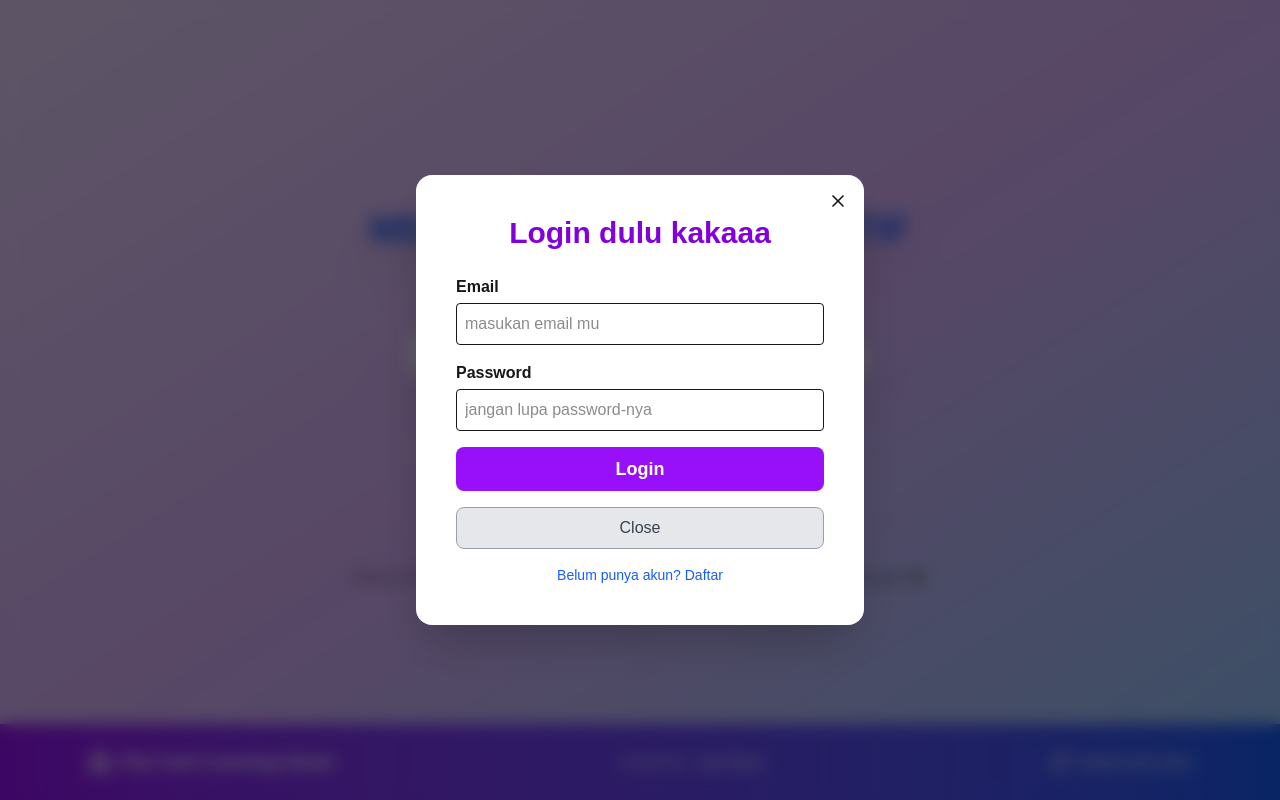
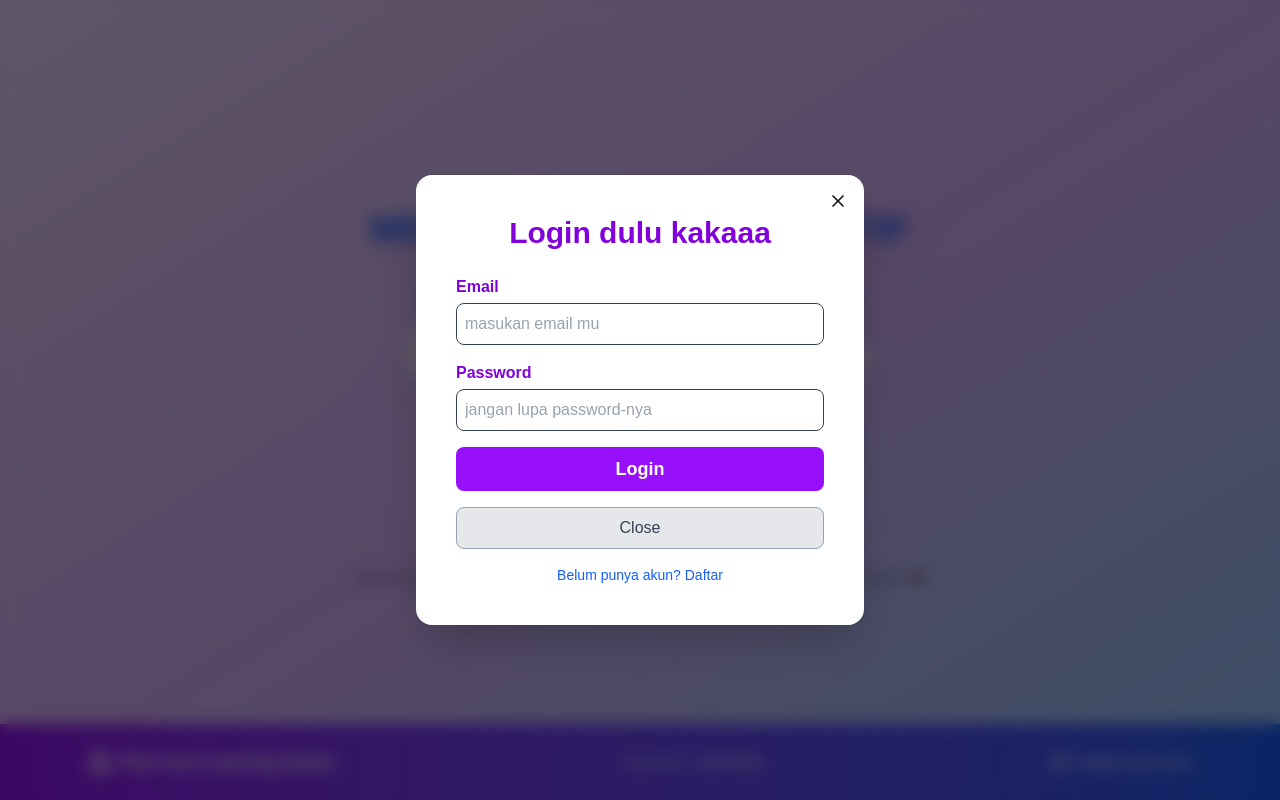
Before and after one commit to donyputraperkasa/flip-card-fe, a Next.js app: page / in a window 1280 px wide. Both pictures are taken after a click on the button "Login". Built offline with nearby package versions, Linux system fonts and the light colour scheme; no server answers.

Commit message:
bug color login + register

```diff
--- a/app/game/page.tsx
+++ b/app/game/page.tsx
@@ -147,8 +147,7 @@ useEffect(() => {
                                         flex flex-col
                                         transition-all duration-700
                                         ${isOpen ? 'opacity-100' : 'opacity-0'}
-                                    "
-                                >
+                                    ">
                                     <p className="text-2xl font-bold mb-3">
                                         Soal:
                                     </p>
@@ -170,7 +169,6 @@ useEffect(() => {
                                                 alt="gambar soal"
                                             />
                                         )}
-
 
                                         {isAnswerShown && (
                                             <p className="mt-5 text-yellow-300 text-2xl sm:text-3xl font-extrabold break-words drop-shadow-md tracking-wide">
--- a/component/LoginPage.tsx
+++ b/component/LoginPage.tsx
@@ -49,26 +49,26 @@ export default function LoginPage({ onSuccess, onClose, onSwitchToRegister }: {
                 </h2>
 
                     {error && <p className="text-red-500 text-left">{error}</p>}
-                    <label className="block mb-1 font-semibold text-left">Email</label>
+                    <label className="block mb-1 font-semibold text-left text-purple-700">Email</label>
                     <input
                         type="email"
                         placeholder="masukan email mu"
-                        className="border w-full p-2 rounded"
+                        className="w-full border border-gray-700 rounded-lg p-2 focus:outline-purple-500 placeholder:text-gray-400"
                         onChange={(e) => setEmail(e.target.value)}
                     />
 
-                    <label className="block mb-1 font-semibold text-left">Password</label>
+                    <label className="block mb-1 font-semibold text-left text-purple-700">Password</label>
                     <input
                         type="password"
                         placeholder="jangan lupa password-nya"
-                        className="border w-full p-2 rounded"
+                        className="w-full border border-gray-700 rounded-lg p-2 focus:outline-purple-500 placeholder:text-gray-400"
                         onChange={(e) => setPassword(e.target.value)}
                     />
 
                     <button
                         type="submit"
                         disabled={loading}
-                        className="w-full bg-purple-600 hover:bg-purple-700 text-white py-2 rounded-lg text-lg font-semibold transitio"
+                        className="w-full bg-purple-600 hover:bg-purple-700 text-white py-2 rounded-lg text-lg font-semibold transition disabled:bg-gray-400 disabled:cursor-not-allowed"
                     >
                         {loading ? "Loading..." : "Login"}
                     </button>
--- a/component/RegisterPage.tsx
+++ b/component/RegisterPage.tsx
@@ -76,7 +76,7 @@ export default function RegisterPage({ onSuccess, onClose, onSwitchToLogin }: {
 
                 <form onSubmit={handleSubmit} className="space-y-4">
                 <div>
-                    <label className="block mb-1 font-semibold text-left">Email</label>
+                    <label className="block mb-1 font-semibold text-left text-purple-700">Email</label>
                     <input
                     type="email"
                     name="email"
@@ -84,12 +84,12 @@ export default function RegisterPage({ onSuccess, onClose, onSwitchToLogin }: {
                     value={form.email}
                     onChange={handleChange}
                     required
-                    className="w-full border rounded-lg p-2 focus:outline-purple-500"
+                    className="w-full border border-gray-700 rounded-lg p-2 focus:outline-purple-500 placeholder:text-gray-400"
                     />
                 </div>
 
                 <div>
-                    <label className="block mb-1 font-semibold text-left">Password</label>
+                    <label className="block mb-1 font-semibold text-left text-purple-700">Password</label>
                     <input
                     type="password"
                     name="password"
@@ -97,12 +97,12 @@ export default function RegisterPage({ onSuccess, onClose, onSwitchToLogin }: {
                     value={form.password}
                     onChange={handleChange}
                     required
-                    className="w-full border rounded-lg p-2 focus:outline-purple-500"
+                    className="w-full border border-gray-700 rounded-lg p-2 focus:outline-purple-500 placeholder:text-gray-400"
                     />
                 </div>
 
                 <div>
-                    <label className="block mb-1 font-semibold text-left">Konfirmasi Password</label>
+                    <label className="block mb-1 font-semibold text-left text-purple-700">Konfirmasi Password</label>
                     <input
                     type="password"
                     name="confirmPassword"
@@ -110,7 +110,7 @@ export default function RegisterPage({ onSuccess, onClose, onSwitchToLogin }: {
                     value={form.confirmPassword}
                     onChange={handleChange}
                     required
-                    className="w-full border rounded-lg p-2 focus:outline-purple-500"
+                    className="w-full border border-gray-700 rounded-lg p-2 focus:outline-purple-500 placeholder:text-gray-400"
                     />
                 </div>
 
```
